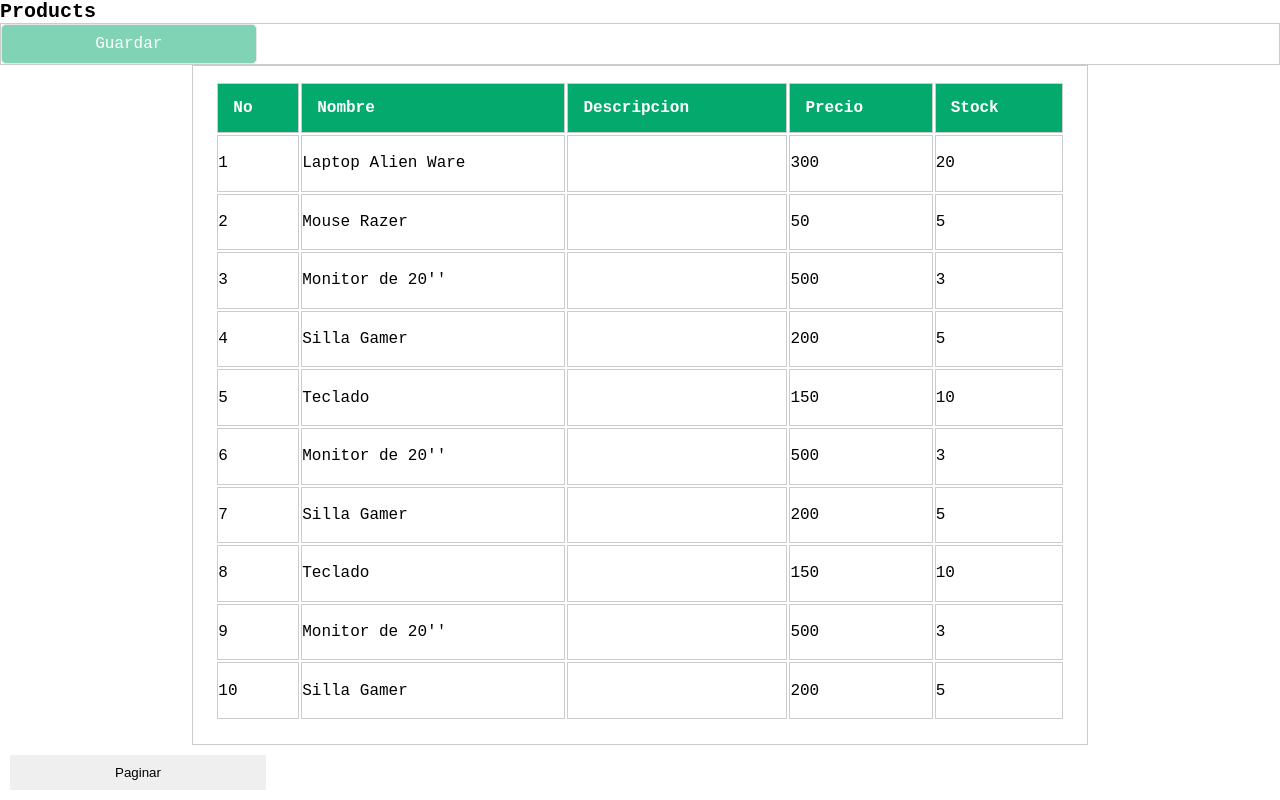
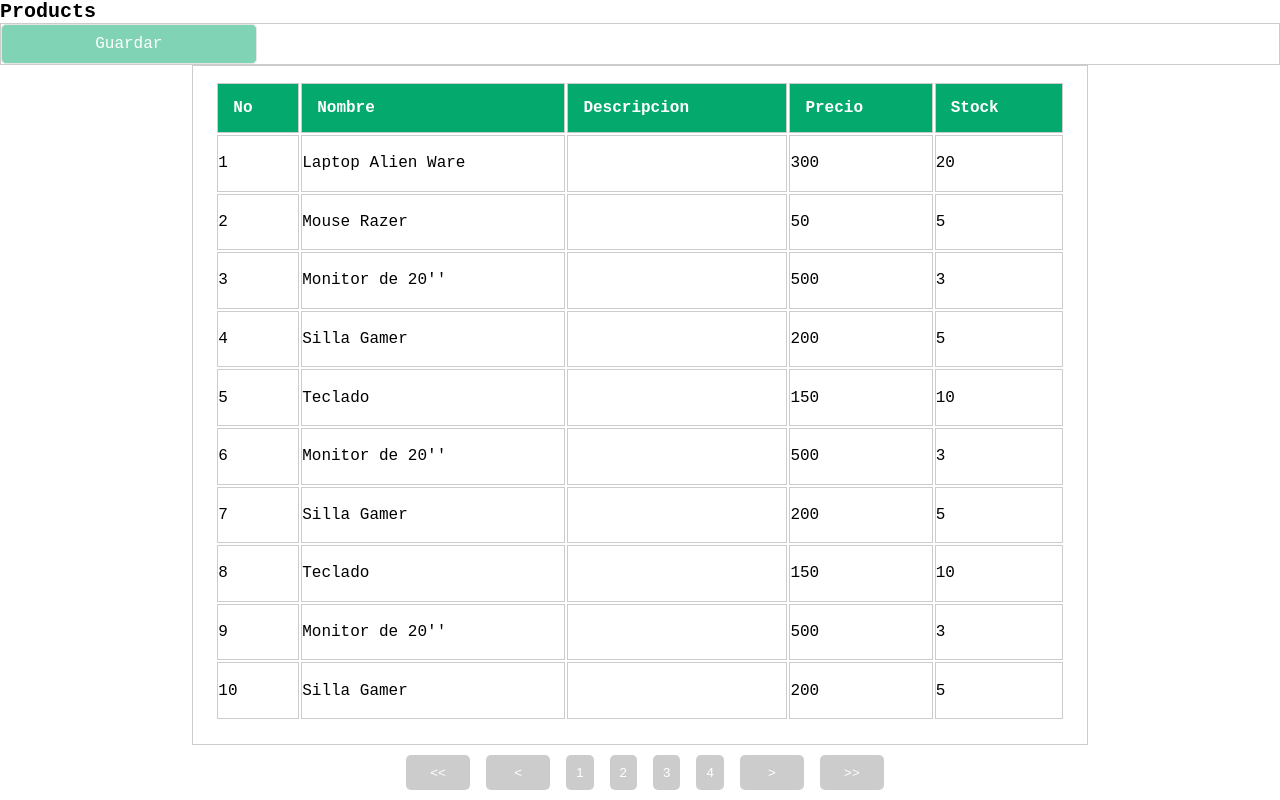
Before and after one commit to soydvaldez/pos_sample, a plain HTML site: page src/components/products/product-table.html in a window 1280 px wide. Drawn offline with Linux system fonts and the light colour scheme.

Commit message:
style: modulo-products Se creo la estructura en el html para el paginador. Se agrego estilos a los botones de componente para poder paginar

```diff
--- a/src/components/products/css/product.css
+++ b/src/components/products/css/product.css
@@ -48,18 +48,6 @@ section {
     /* background-color: azure; */
 }
 
-.paginator {
-    width: 100%;
-}
-
-.paginator button {
-    width: 20%;
-    border: 1px solid #ccc;
-    border: 2px;
-    padding: 10px;
-    margin: 10px 0 0 10px;
-}
-
 .container_products-table {
     width: 70%;
     min-width: 550px;
@@ -100,6 +88,46 @@ table td {
     height: 50px;
 }
 
+.paginator {
+    width: 100%;
+}
+
+.wrapper-paginator {
+    margin: 0 auto;
+    width: 100%;
+    text-align: center;
+}
+
+.paginator button {
+    width: 5%;
+    min-width: 50px;
+    border: 1px solid #ccc;
+    border: 2px;
+    padding: 10px;
+    margin: 10px 0 0 10px;
+    border-radius: 5px;
+    color: white;
+    background-color: #ccc;
+}
+
+.paginator .paginator_btn__page {
+    width: auto;
+    height: auto;
+    min-width: 20px;
+    text-align: justify;
+}
+
+.paginator button:hover {
+    background-color: #04AA6D;
+    /* padding: 10.5px; */
+    cursor: pointer;
+    transition: 1s;
+    opacity: .5;
+}
+
+.paginator button:active {
+    background-color: #ccc;
+}
 
 /* Notificaciones */
 .notification {
--- a/src/components/products/product-table.html
+++ b/src/components/products/product-table.html
@@ -35,7 +35,16 @@
             </table>
         </div>
         <div class="paginator">
-            <button class="btn-foot">Paginar</button>
+            <div class="wrapper-paginator">
+                <button class="paginator_btn__nextpage"><<</button>
+                <button class="paginator_btn__nextpage"><</button>
+                <button class="paginator_btn__page">1</button>
+                <button class="paginator_btn__page">2</button>
+                <button class="paginator_btn__page">3</button>
+                <button class="paginator_btn__page">4</button>
+                <button class="paginator_btn__backpage">></button>
+                <button class="paginator_btn__backpage">>></button>
+            </div>
         </div>
     </section>
 
```
